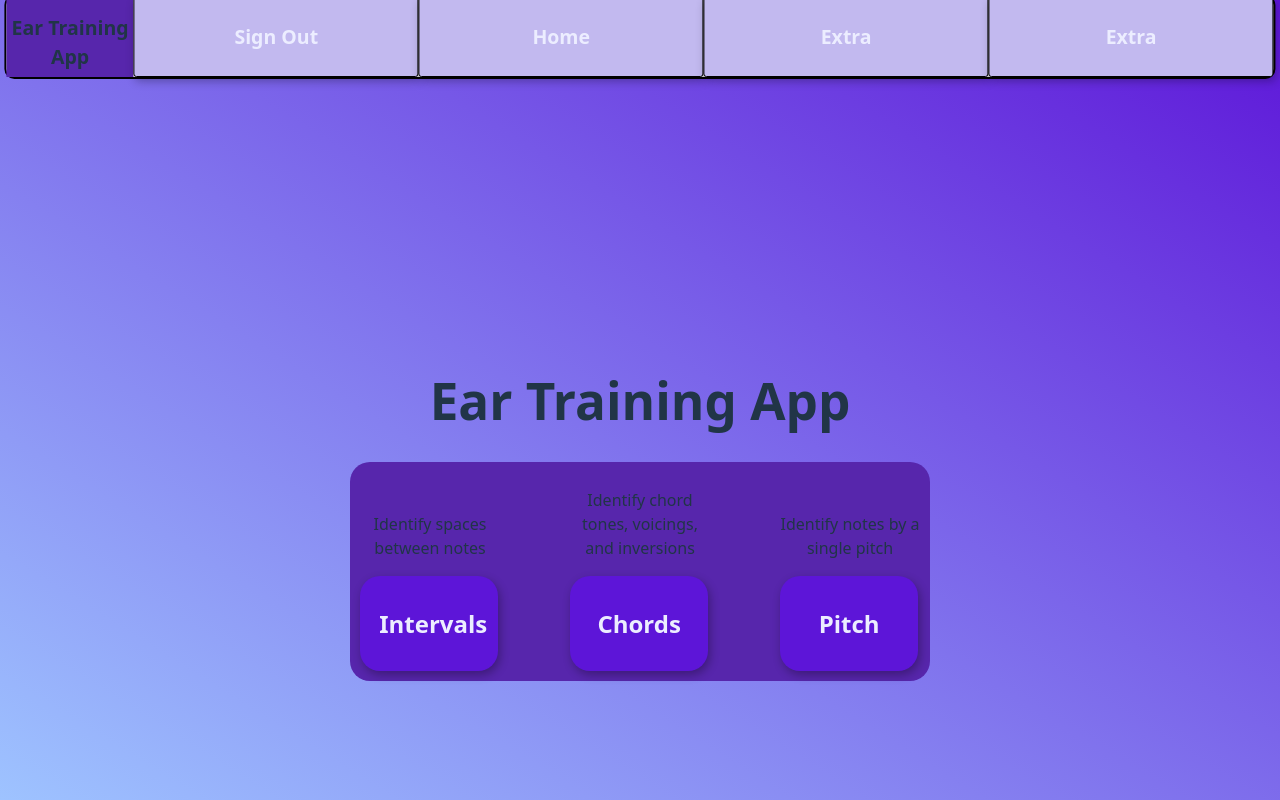
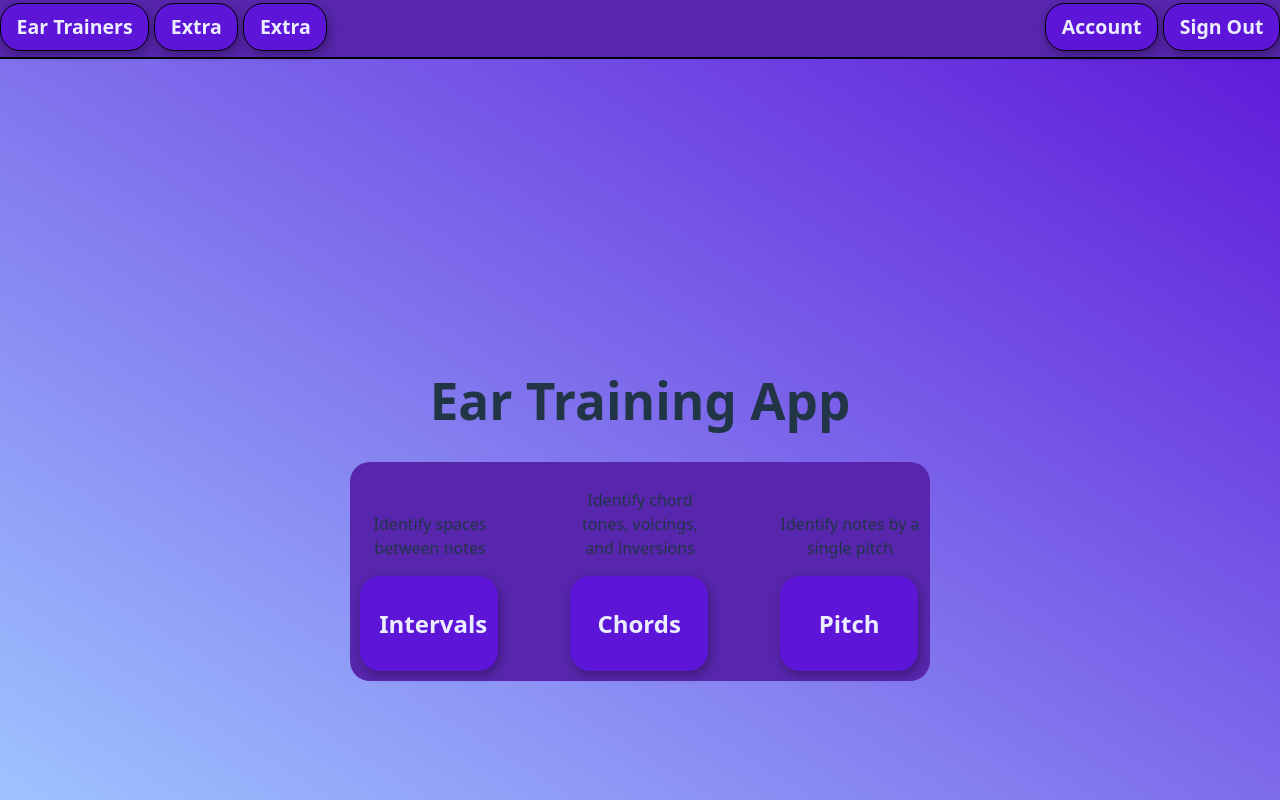
Before and after one commit to BaumgartenCael/Ear-Training-App, a React (Vite) app: page /home in a window 1280 px wide. Built offline with nearby package versions, Linux system fonts and the light colour scheme; no server answers.

Commit message:
Updated Header

```diff
--- a/src/components/NavBar.css
+++ b/src/components/NavBar.css
@@ -1,31 +1,34 @@
-#navbar-container {
+.navbar-container {
     text-align: center;
     position: absolute;
-    width: 99%;
-    height: 80px;
-    background-color: white;
+    align-items: center;
+    width: 100%;
+    height: 60px;
     display: flex;
+    gap: 5px;
     top: -5px;
     left: 50%;
     transform: translateX(-50%);
     border: 2px solid black;
-    border-radius: 10px;
     font-size: 13px;
+    background-color:#5726ac;
 }
 
-#navbar-container .navButton {
-  width: 25%;
+.navbar-container .navButton {
   min-width: 0;
   display: flex;
   align-items: center;
   justify-content: center;
   border: 1px solid black;
-  border-radius: 3px;
+  border-radius: 20px;
+  height: 50%;
+  background-color: #5d15d8;
 }
 
-#header-title {
-  background-color: #5726ac;
-  height: 100%;
+#sign-out {
+  display: flex;
+  margin-left: auto;
+  height: 60px;
   align-items: center;
-  justify-content: center;
+  gap: 5px;
 }
--- a/src/components/NavBar.tsx
+++ b/src/components/NavBar.tsx
@@ -3,14 +3,14 @@ import './NavBar.css'
 
 const NavBar: React.FC = ({}) => {
     return (
-        <nav id="navbar-container">
-            <div id = "header-title">
-                <h2>Ear Training App</h2>
-            </div>
-            <NavButton to="/" label="Sign Out"/>
-            <NavButton to="/home" label="Home"/>
+        <nav className="navbar-container">
+            <NavButton to="/home" label="Ear Trainers"/>
             <NavButton to="/home" label="Extra"/>
             <NavButton to="/home" label="Extra"/>
+            <div id="sign-out">
+                <NavButton to="/home" label="Account"/>
+                <NavButton to="/" label="Sign Out"/>
+            </div>
         </nav>
     );
 }
```
